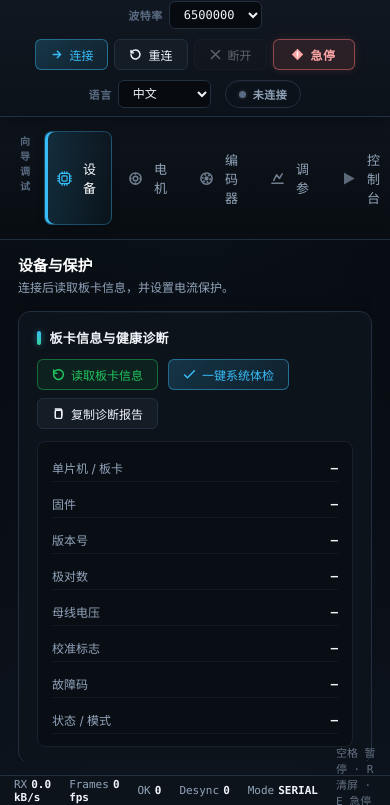
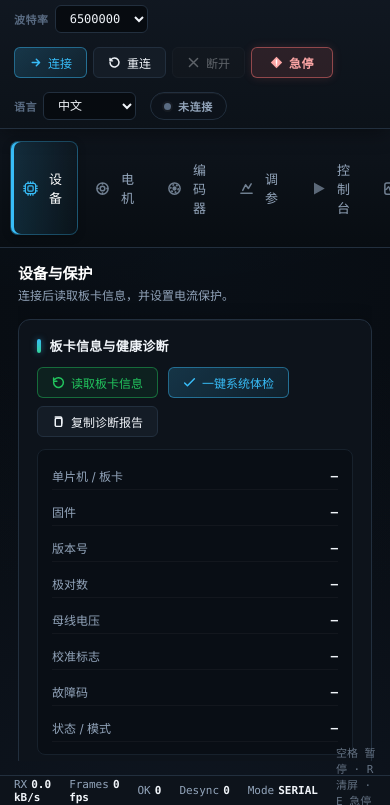
Before and after one commit to Kyro-Qu/foc-studio, a website with bundled scripts: page index.html in a window 390 px wide. Shown: the part 39-844 px from the top of the page. Built offline with nearby package versions, Linux system fonts and the light colour scheme.

Commit message:
style(ui): fix header single-line layout and remove nav group section titles

```diff
--- a/css/app.css
+++ b/css/app.css
@@ -60,12 +60,12 @@ header {
   display: flex;
   align-items: center;
   justify-content: space-between;
-  gap: 12px 18px;
-  padding: 8px 18px;
+  gap: 16px;
+  padding: 0 18px;
+  height: 52px;
   background: linear-gradient(180deg, #121923 0%, #0c1219 100%);
   border-bottom: 1px solid var(--border);
-  flex-wrap: wrap;
-  min-height: 52px;
+  flex-wrap: nowrap;
   box-shadow: var(--shadow);
   position: relative;
   z-index: 10;
@@ -120,9 +120,8 @@ header {
 .header-controls {
   display: flex;
   align-items: center;
-  gap: 10px 14px;
-  flex-wrap: wrap;
-  flex: 1;
+  gap: 14px;
+  flex-wrap: nowrap;
   justify-content: flex-end;
 }
 
@@ -322,12 +321,15 @@ header button {
   background: rgba(192, 132, 252, 0.08);
 }
 
-@media (max-width: 820px) {
+@media (max-width: 960px) {
   header {
-    justify-content: center;
+    height: auto;
+    padding: 8px 14px;
+    flex-wrap: wrap;
   }
   .header-controls {
-    justify-content: center;
+    flex-wrap: wrap;
+    justify-content: flex-start;
   }
 }
 
@@ -425,24 +427,11 @@ button.small {
 nav {
   background: linear-gradient(180deg, #0e141c 0%, #080d12 100%);
   border-right: 1px solid var(--border);
-  padding: 14px 10px;
-  display: flex;
-  flex-direction: column;
-  gap: 3px;
+  padding: 12px 10px;
+  display: flex;
+  flex-direction: column;
+  gap: 4px;
   user-select: none;
-}
-
-.nav-section-title {
-  font-size: 10px;
-  font-weight: 700;
-  text-transform: uppercase;
-  letter-spacing: 0.1em;
-  color: var(--text-faint);
-  padding: 10px 10px 4px;
-}
-
-.nav-section-title:first-child {
-  padding-top: 2px;
 }
 
 .nav-btn {
--- a/index.html
+++ b/index.html
@@ -91,7 +91,6 @@
 
       <div class="body">
         <nav>
-          <div class="nav-section-title">向导调试</div>
           <button class="nav-btn active" data-panel="wf" data-step="device">
             <span class="ico">
               <svg viewBox="0 0 16 16" width="15" height="15" fill="none" stroke="currentColor" stroke-width="1.3" stroke-linecap="round" stroke-linejoin="round">
@@ -143,8 +142,6 @@
             </span>
             <span data-i18n="wf.run">控制台</span>
           </button>
-
-          <div class="nav-section-title">实时观测</div>
           <button class="nav-btn" data-panel="scope">
             <span class="ico">
               <svg viewBox="0 0 16 16" width="15" height="15" fill="none" stroke="currentColor" stroke-width="1.6">
```
